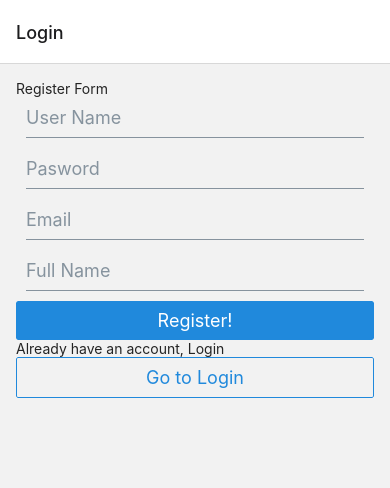
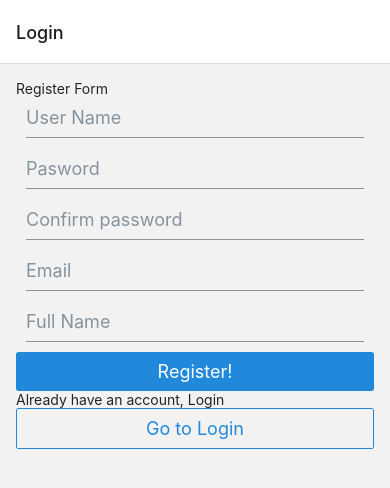
Before and after one commit to SurajKRB/wbma23_example, a React Native app: screen /Login in a window 390 px wide. Both pictures are taken after a click on the button "Go to Register". Shown: the top 488 px of the page. Built offline with nearby package versions, Linux system fonts and the light colour scheme; no server answers.

Commit message:
finalizing Login and Register validation

```diff
--- a/components/LoginForm.js
+++ b/components/LoginForm.js
@@ -18,14 +18,14 @@ const LoginForm = (props) => {
       username: '',
       password: '',
     },
+    mode: 'onBlur',
   });
 
   const logIn = async (loginData) => {
     console.log('Button pressed: ', loginData);
-    // const data = {username: 'Suraj', password: 'hahahaha'};
+
     try {
       const loginResult = await postLogin(loginData);
-      // console.log('loginResult.token: ', loginResult.token);
 
       await AsyncStorage.setItem('userToken', loginResult.token);
       setUser(loginResult.user);
@@ -63,7 +63,13 @@ const LoginForm = (props) => {
 
       <Controller
         control={control}
-        rules={{required: true, minLength: 5}}
+        rules={{
+          required: {value: true, message: 'This is required.'},
+          minLength: {
+            value: 3,
+            message: 'Username min length is 3 characters.',
+          },
+        }}
         render={({field: {onChange, onBlur, value}}) => (
           <Input
             placeholder="Pasword"
@@ -71,11 +77,12 @@ const LoginForm = (props) => {
             onChangeText={onChange}
             value={value}
             secureTextEntry={true}
+            errorMessage={errors.username && errors.username.message}
           />
         )}
         name="password"
       />
-      {errors.password && <Text>password (min. 5 chars) is required</Text>}
+
       <Button title="Sign in!" onPress={handleSubmit(logIn)} />
     </View>
   );
--- a/components/RegisterForm.js
+++ b/components/RegisterForm.js
@@ -8,12 +8,14 @@ const RegisterForm = (props) => {
   const {postUser, checkUserName} = useUser();
   const {
     control,
+    getValues,
     handleSubmit,
     formState: {errors},
   } = useForm({
     defaultValues: {
       username: '',
       password: '',
+      confirmPassword: '',
       email: '',
       full_name: '',
     },
@@ -70,7 +72,17 @@ const RegisterForm = (props) => {
 
       <Controller
         control={control}
-        rules={{required: true, minLength: 5}}
+        rules={{
+          pattern: {
+            value: /(?=.*\p{Lu})(?=.*[0-9]).{5,}/u,
+            message: 'min 5 characters, needs one number, one uppercase letter',
+          },
+          required: {
+            value: true,
+            message:
+              'min 5 characters, needs one number, one uppercase letter.',
+          },
+        }}
         render={({field: {onChange, onBlur, value}}) => (
           <Input
             placeholder="Pasword"
@@ -78,15 +90,47 @@ const RegisterForm = (props) => {
             onChangeText={onChange}
             value={value}
             secureTextEntry={true}
+            errorMessage={errors.password && errors.password.message}
           />
         )}
         name="password"
       />
-      {errors.password && <Text>password (min. 5 chars) is required</Text>}
 
       <Controller
         control={control}
-        rules={{required: true, minLength: 3}}
+        rules={{
+          validate: (value) => {
+            if (value === getValues('password')) {
+              return true;
+            } else {
+              return 'passwords must match';
+            }
+          },
+        }}
+        render={({field: {onChange, onBlur, value}}) => (
+          <Input
+            placeholder="Confirm password"
+            onBlur={onBlur}
+            onChangeText={onChange}
+            value={value}
+            secureTextEntry={true}
+            errorMessage={
+              errors.confirmPassword && errors.confirmPassword.message
+            }
+          />
+        )}
+        name="confirmPassword"
+      />
+
+      <Controller
+        control={control}
+        rules={{
+          required: {value: true, message: 'email is required'},
+          pattern: {
+            value: /^[a-z0-9.-]{1,64}@[a-z0-9.-]{3,64}/i,
+            message: 'Must be a valid email',
+          },
+        }}
         render={({field: {onChange, onBlur, value}}) => (
           <Input
             placeholder="Email"
@@ -94,14 +138,15 @@ const RegisterForm = (props) => {
             onChangeText={onChange}
             value={value}
             autoCapitalize="none"
+            errorMessage={errors.email && errors.email.message}
           />
         )}
         name="email"
       />
-      {errors.email?.type === 'required' && <Text>is required</Text>}
+
       <Controller
         control={control}
-        rules={{required: true, minLength: 3}}
+        rules={{minLength: {value: 3, message: 'must be at least 3 chars'}}}
         render={({field: {onChange, onBlur, value}}) => (
           <Input
             placeholder="Full Name"
@@ -109,14 +154,12 @@ const RegisterForm = (props) => {
             onChangeText={onChange}
             value={value}
             autoCapitalize="words"
+            errorMessage={errors.full_name && errors.full_name.message}
           />
         )}
         name="full_name"
       />
-      {errors.username?.type === 'required' && <Text>is required</Text>}
-      {errors.username?.type === 'minLength' && (
-        <Text>min length is 3 character</Text>
-      )}
+
       <Button title="Register!" onPress={handleSubmit(register)} />
     </View>
   );
```
